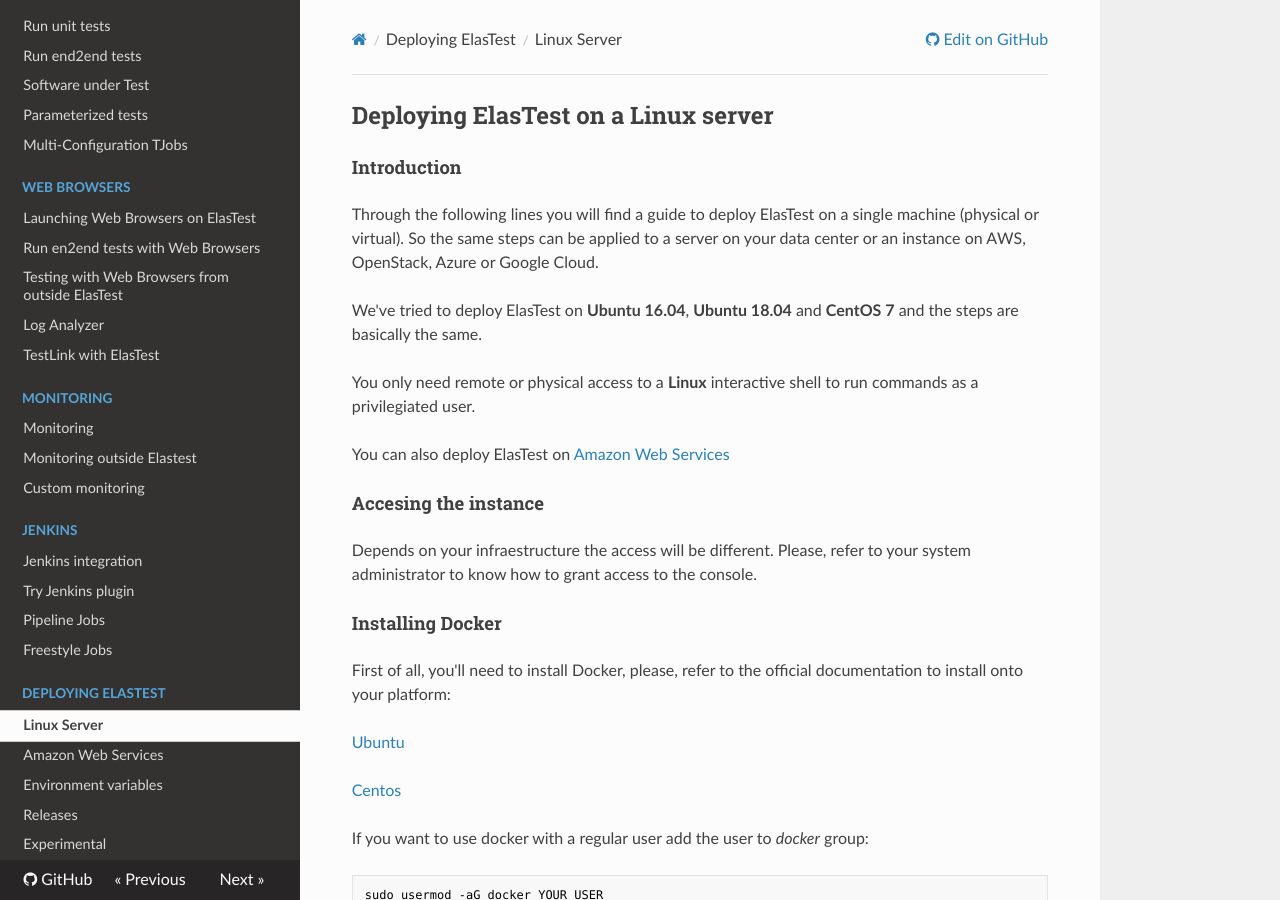
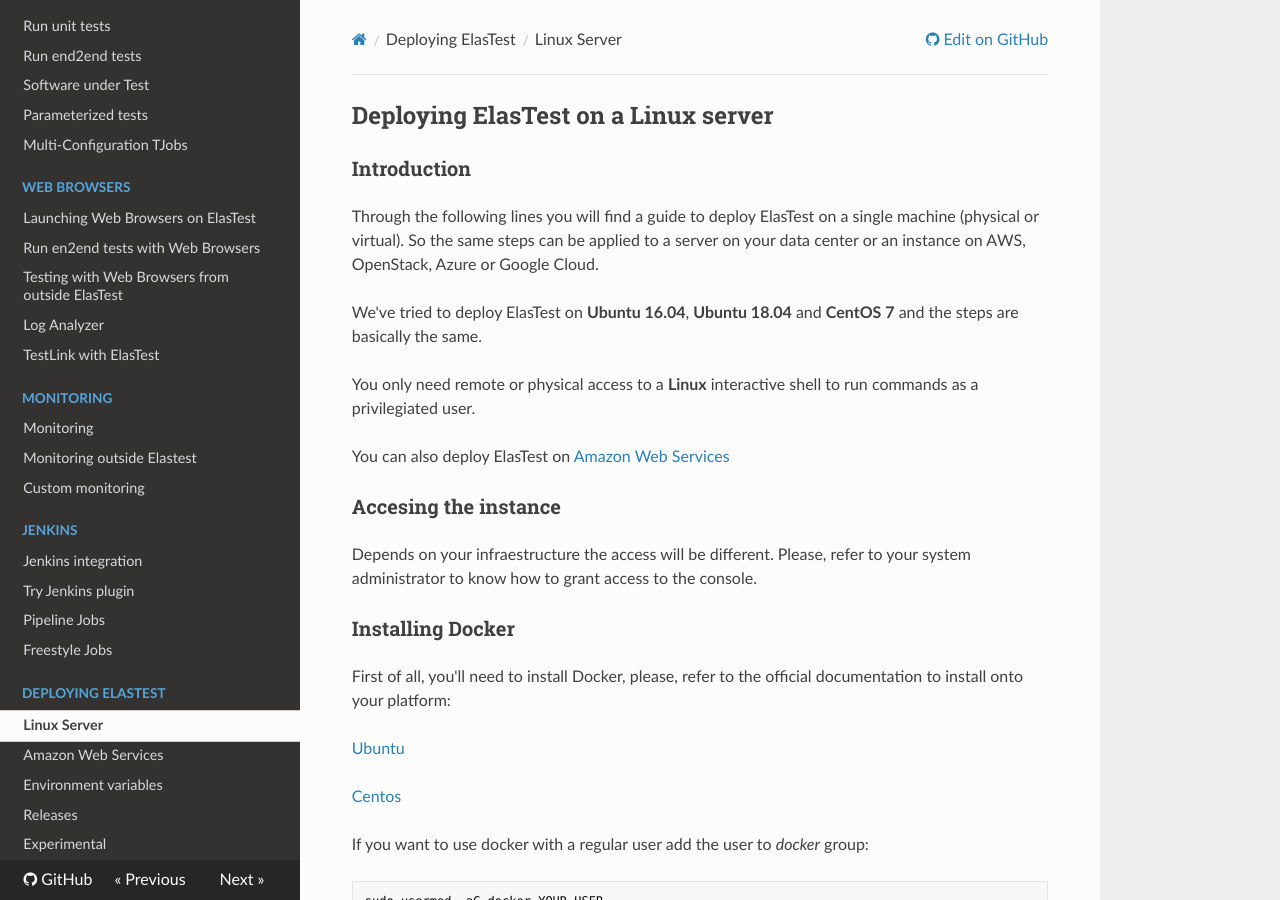
Before and after one commit to elastest/elastest.io-docs, an MkDocs documentation site: the page built from docs/deploying/ubuntu.md, in a window 1280 px wide and 900 px high. Built offline with MkDocs 1.6.1, drawn with Linux system fonts in a browser that asks for light colours; nearby versions of some CDN libraries; old or Windows-style settings are respelled for this version of MkDocs.

Commit message:
preparing 1.0.0-beta4

````diff
--- a/docs/deploying/ubuntu.md
+++ b/docs/deploying/ubuntu.md
@@ -4,7 +4,7 @@
 </div>
 </div>
 
-<h4 class="holder-subtitle link-top">Introduction</h4>
+<h3 class="holder-subtitle link-top">Introduction</h3>
 
 Through the following lines you will find a guide to deploy ElasTest on a single machine (physical or virtual). So the same steps can be applied to a server on your data center or an instance on AWS, OpenStack, Azure or Google Cloud.
 
@@ -14,11 +14,11 @@
 
 You can also deploy ElasTest on <a href="/docs/deploying/aws/">Amazon Web Services</a>
 
-<h4 class="holder-subtitle link-top">Accesing the instance</h4>
+<h3 class="holder-subtitle link-top">Accesing the instance</h3>
 
 Depends on your infraestructure the access will be different. Please, refer to your system administrator to know how to grant access to the console.
 
-<h4 class="holder-subtitle link-top">Installing Docker</h4>
+<h3 class="holder-subtitle link-top">Installing Docker</h3>
 
 First of all, you'll need to install Docker, please, refer to the official documentation to install onto your platform:
 
@@ -32,7 +32,7 @@
 sudo usermod -aG docker YOUR_USER
 ```
 
-<h4 class="holder-subtitle link-top">Launching ElasTest</h4>
+<h3 class="holder-subtitle link-top">Launching ElasTest</h3>
 
 In order to launch ElasTest platform just type
 
@@ -87,7 +87,7 @@
 
 <!-- OPTIONS -->
 
-<h5 class="small-subtitle">Options</h5>
+<h4 class="small-subtitle">Options</h4>
 
 You can include the option **`--server-address=(docker-machine ip)`** to set up the machine ip address.
 
@@ -125,11 +125,11 @@
 docker run --rm -v /var/run/docker.sock:/var/run/docker.sock elastest/platform --help
 ```
 
-<h4 class="holder-subtitle link-top">Running ElasTest on system boot</h4>
+<h3 class="holder-subtitle link-top">Running ElasTest on system boot</h3>
 
 To start ElasTest automatically on a system with Systemd, two scripts are needed:
 
-<h5 class="small-subtitle">1) Start ElasTest (<code>/usr/local/bin/elastest-start</code>)</h5>
+<h4 class="small-subtitle">1) Start ElasTest (<code>/usr/local/bin/elastest-start</code>)</h4>
 
 This script will launch elastest and contains the following lines:
 
@@ -152,7 +152,7 @@
 sudo chmod 0755 /usr/local/bin/elastest-start
 ```
 
-<h5 class="small-subtitle">2) Stop ElasTest (<code>/usr/local/bin/elastest-stop</code>)</h5>
+<h4 class="small-subtitle">2) Stop ElasTest (<code>/usr/local/bin/elastest-stop</code>)</h4>
 
 The second script is `elastest-stop` to stop ElasTest.
 
@@ -167,7 +167,7 @@
 sudo chmod 0755 /usr/local/bin/elastest-stop
 ```
 
-<h5 class="small-subtitle">3) Systemd start script (<code>/etc/systemd/system/elastest.service</code>)</h5>
+<h4 class="small-subtitle">3) Systemd start script (<code>/etc/systemd/system/elastest.service</code>)</h4>
 
 ```text
 [Unit]
@@ -198,7 +198,7 @@
 sudo systemctl enable elastest
 ```
 
-<h5 class="small-subtitle">Start and Stop ElasTest</h5>
+<h4 class="small-subtitle">Start and Stop ElasTest</h4>
 
 From now on, everytime you want to launch ElasTest:
 
@@ -212,7 +212,7 @@
 sudo systemctl stop elastest
 ```
 
-<h4 class="holder-subtitle link-top">Swap space</h4>
+<h3 class="holder-subtitle link-top">Swap space</h3>
 
 It is possible that elastest needs some swap space. If your server is physical, it probably has some space already. You can check by running:
 
@@ -238,7 +238,7 @@
 
 If you're working on the cloud, you'll probably need to add some swap space. To do that follow this steps:
 
-<h5 class="small-subtitle">1) Creating a swap file</h5>
+<h4 class="small-subtitle">1) Creating a swap file</h4>
 
 With Ubuntu:
 
@@ -264,19 +264,19 @@
 sudo chmod 0600 /swapfile
 ```
 
-<h5 class="small-subtitle">2) Mark the file as swap space</h5>
+<h4 class="small-subtitle">2) Mark the file as swap space</h4>
 
 ```bash
 sudo mkswap /swapfile
 ```
 
-<h5 class="small-subtitle">3) Activate the swap</h5>
+<h4 class="small-subtitle">3) Activate the swap</h4>
 
 ```bash
 sudo swapon /swapfile
 ```
 
-<h5 class="small-subtitle">4) Checking</h5>
+<h4 class="small-subtitle">4) Checking</h4>
 
 If you run the _free_ command again you'll see the swap space available.
 
@@ -284,7 +284,7 @@
 free -m
 ```
 
-<h5 class="small-subtitle">5) Making changes permanent</h5>
+<h4 class="small-subtitle">5) Making changes permanent</h4>
 
 To make those changes permanent, add the following line to your _/etc/fstab_ file:
 
@@ -292,20 +292,20 @@
 sudo echo "/swapfile none swap sw 0 0" >> /etc/fstab
 ```
 
-<h4 id="elastestData" class="holder-subtitle link-top">ElasTest data</h4>
+<h3 id="elastestData" class="holder-subtitle link-top">ElasTest data</h3>
 
 ElasTest makes use of a folder and two volumes to store the data:
 
-<h5 class="small-subtitle">/data folder</h5>
+<h4 class="small-subtitle">/data folder</h4>
 
 As you may have seen above in the ElasTest start command, two volumes are binded. The first one is the **`/data`** folder that, in the example commands, we have bind to the host's **`~/.elastest`** folder, but you can choose the host folder you want.
 
 In this folder some data like the videos of the tests or configurations of Elastest are saved.
 
-<h5 class="small-subtitle">elastest_edm-mysql volume</h5>
+<h4 class="small-subtitle">elastest_edm-mysql volume</h4>
 The **`elastest_edm-mysql`** volume contains the ElasTest database, which contains all the data information of the tests, such as projects, suts, monitoring traces, test results, etc.
 
-<h5 class="small-subtitle">elastest_etm-testlink volume</h5>
+<h4 class="small-subtitle">elastest_etm-testlink volume</h4>
 The **`elastest_etm-testlink`** volume contains TestLink configuration information, such as the name of the MySql schema created in the database of **`elastest_edm-mysql`** volume.
 
 <!---
````
Also changed, not shown: docs/deploying/aws.md (+5 -5 lines), docs/support.md (+2 -2 lines), docs/try-elastest.md (+14 -14 lines).
